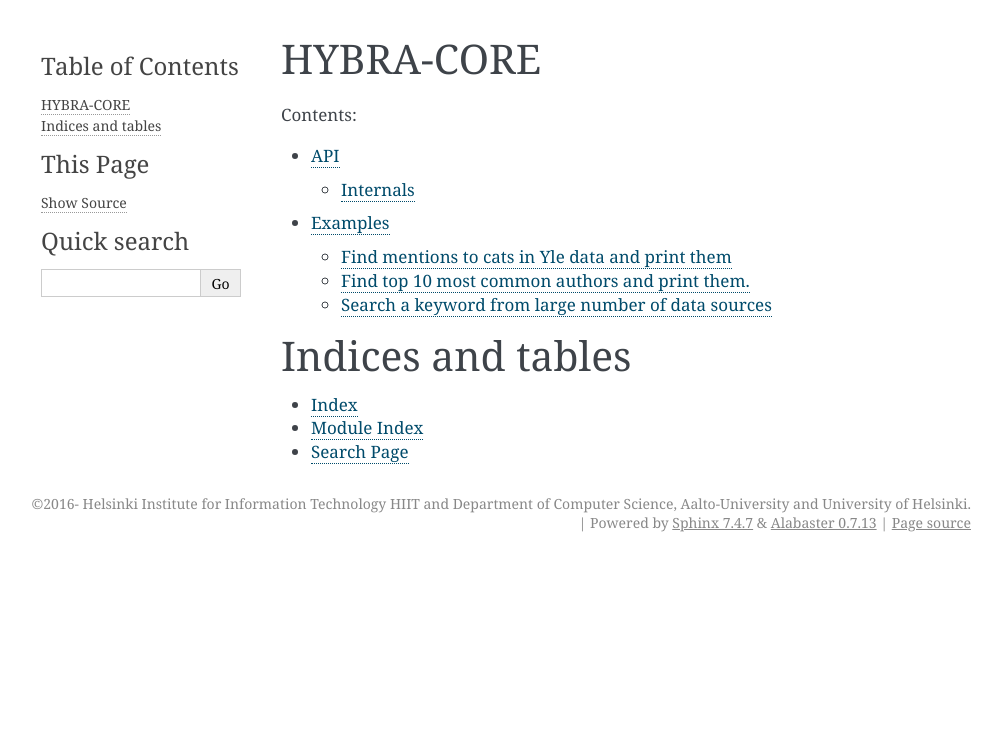
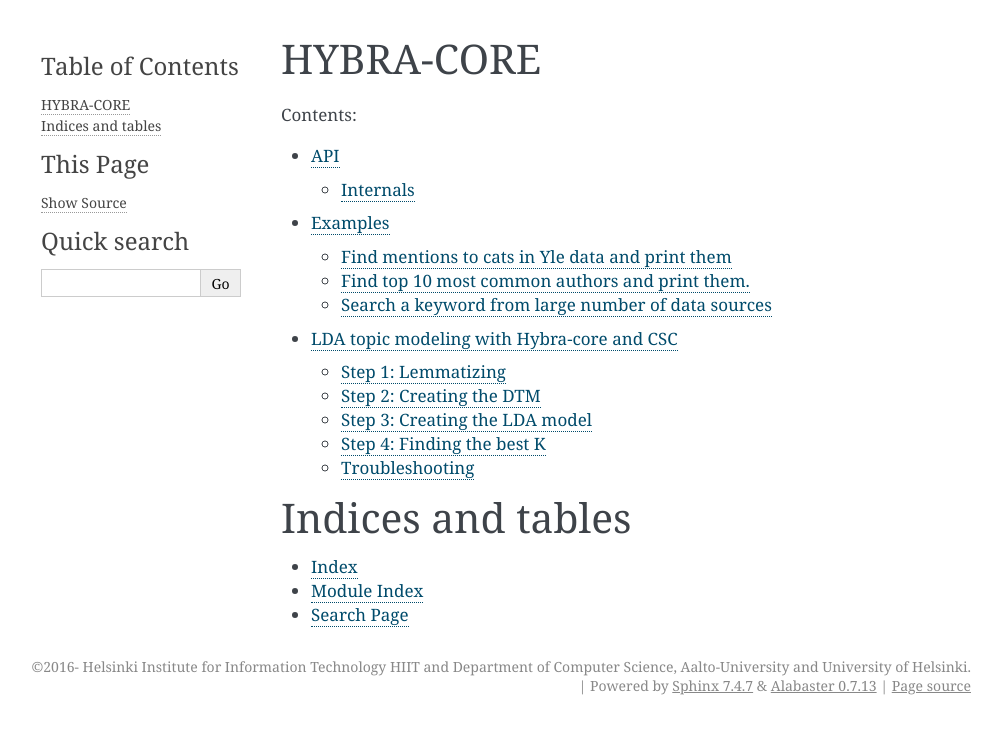
Before and after one commit to HIIT/hybra-core, a Sphinx documentation site: the page built from docs/index.rst, in a window 1280 px wide. Shown: the top 734 px of the page, without its empty margins (139-1141 px from the left). Built offline with Sphinx 7.4.7, drawn with Linux system fonts in a browser that asks for light colours; some of the changed lines change nothing that is shown.

Commit message:
Added topicmodel RTFM

```diff
--- a/docs/index.rst
+++ b/docs/index.rst
@@ -12,6 +12,7 @@
 
    api
    examples
+   topicmodel
 
 
 Indices and tables
--- /dev/null
+++ b/docs/topicmodel.rst
@@ -0,0 +1,64 @@
+LDA topic modeling with Hybra-core and CSC
+==========================================
+
+The collection of scripts included with Hybra-core in the /hybra/analysis/topicmodel/ directory can be used to create LDA (Latent Dirichlet Allocation) topic models on the Taito super cluster of CSC (IT Center for Science). To do this, the user needs an account with which to use CSC's services. See `https://www.csc.fi <https://www.csc.fi>`_ for more information and also to familiarize yourself with using Taito and CSC's services in general.
+
+Assuming that the user has access to Taito, has setup the scripts on and has moved the data to Taito, this manual explains how to use the various scripts to create an LDA model. This manual and the scripts used assume that the data has been saved as one document (or unit of analysis) per file. It is probably a good idea to name the files with a message ID or something similar so that they can be identified later on.
+
+Step 1: Lemmatizing
+*******************
+
+The script lemmatize.py can be used to lemmatize the words in the documents, i.e. to infer their dictionary form.  While not strictly necessary, this probably enhances the quality of the resulting topic model by attempting to group together the many forms of Finnish words. The script relies on CSC's finnish-process lemmatizer. The script also performs basic cleaning of the data set, by removing URLs and most punctuation. When working with other than Finnish-language data, this step can be skipped, but data cleaning and lemmatizing/stemming will have to be done in some other way.
+
+There are two batch scripts that can be used to start the lemmatizing script, lemma.batch and array_lemma.batch. Array_lemma.batch divides the corpus into 200 parts and works on them in parallel, speeding the process up significantly, and is thus recommended if the number of files is large. Whichever version you use, you should edit the batch file to point to the correct directory and possibly tweak the CPU and memory requirements, then start it with 'sbatch _file_.batch'.
+
+The script writes the lemmatized versions of the documents in the same directory as the original files and names them as original_name.lemma, so e.g. the lemmatized version of tweet_id.txt is tweet_id.txt.lemma. Before the next part, you should move the lemmatized files to another directory.
+
+Step 2: Creating the DTM
+************************
+
+The next step is to create the DTM (document-term matrix) using the script create_dtm.r. For example, by loading the R environment with 'module load r-env' and using Rscript to run the script as 'Rscript create_dtm.r /path/to/lemmas/'.
+
+The DTM is saved in a file called dtm.rdata within the same folder as the documents used to create it. Move it to wherever you want to use it.
+
+Step 3: Creating the LDA model
+******************************
+
+The script create_topics.r takes as parameters a path to the DTM and a number *k*, which refers to the number of topics to be included in the model. The script can be used on its own, but the preferred way is to use the batch file topicmodel.batch to handle the task. Topicmodel.batch will (by default) actually create a model for each *k* from 2 to 300 in parallel. Tweak the memory and time requirements and the range of *k*s to use as necessary and edit the file to point to the correct path.
+
+Note that creating the models with the largest *k*s usually takes most of the time, while creating smaller models is relatively fast. If some of the arrays run out of time, you can simply create those models later without the whole batch job again.
+
+The end result is a collection of files, named topic-*k*.rdata, located within the same directory as the DTM.
+
+Step 4: Finding the best K
+**************************
+
+The script check_k.r can be used to find the model with the 'optimal' number of topics among those just created, using harmonic log-likelihood (see ref). Unfortunately, the script depends on versions of R packages not present on CSC's servers, so the topic models will have to be moved somewhere else for this part.
+
+The script takes as an argument a path to the directory with the topic models. The optional argument --plot will cause the script to plot a curve of the log-likelihoods. The script will print the 'best' model and the corresponding score.
+
+The end result is a topic model that you can then inspect using R. See the `documentation <https://www.google.fi/url?sa=t&rct=j&q=&esrc=s&source=web&cd=1&cad=rja&uact=8&ved=0ahUKEwjLk_Dbnb7YAhVEYlAKHQtoBlwQFggsMAA&url=https%3A%2F%2Fcran.r-project.org%2Fpackage%3Dtopicmodels&usg=AOvVaw2iq6Xg34iOC9NL4kJZHgLV>`_ of the R package 'topicmodels' for more information.
+
+Troubleshooting
+***************
+
+This section attempts to address some common problems encountered during the process.
+
+Some files were not lemmatized
+------------------------------
+
+This can happen for various reasons, such as the process running out of time and memory. You can use CSC's tools such as the command 'sacct' to see if one of the array jobs failed and for what reason.
+
+It is also possible, for example, that a bug in the lemmatizer is causing it to freeze when working on certain files. This has earlier happened when processing certain types of URLs, but this should have been fixed. If you determine that this is the case, please file a bug report on GitHub or contact us.
+
+Argument length too long' error when moving or copying files
+------------------------------------------------------------
+
+If the number of files is large, simply using 'mv' to move them won't work. In this case one may combine mv with 'find'. The basic command to use is as follows (assuming you have the the original documents in directory texts within the parent directory *d* and want to move them to sibling directory _lemma_), given from within *d*:
+
+find text -name '*.lemma' -exec mv -t lemma {} +;
+
+Some topic models were not generated
+------------------------------------
+
+This is probably because of insufficient computation time or memory. Tweak them and try again.
```
